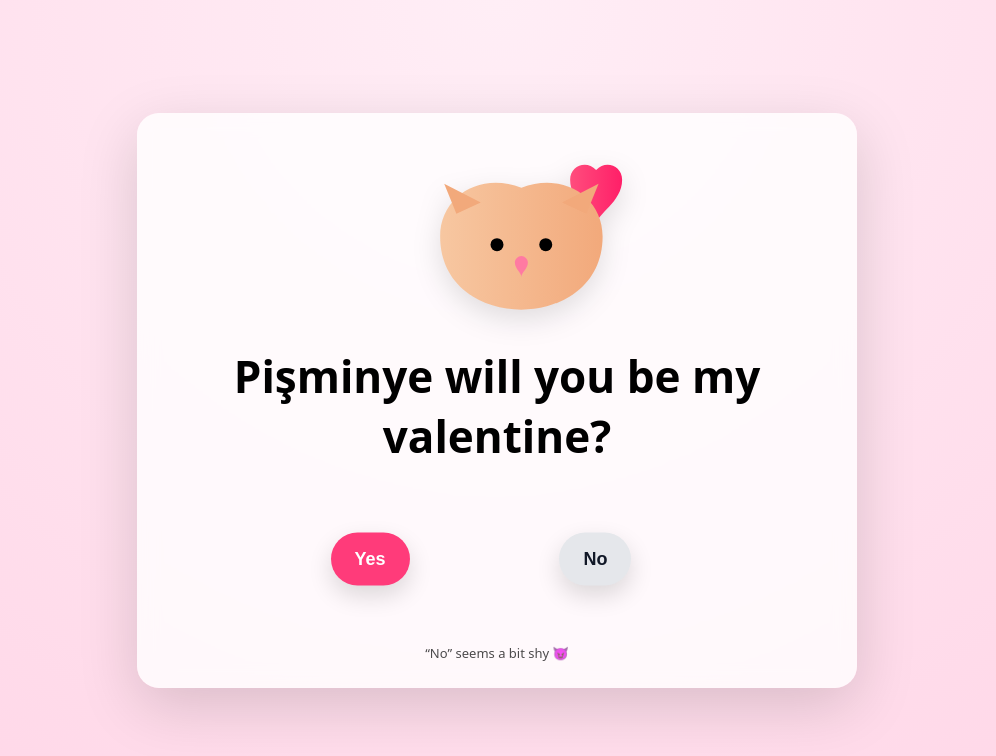
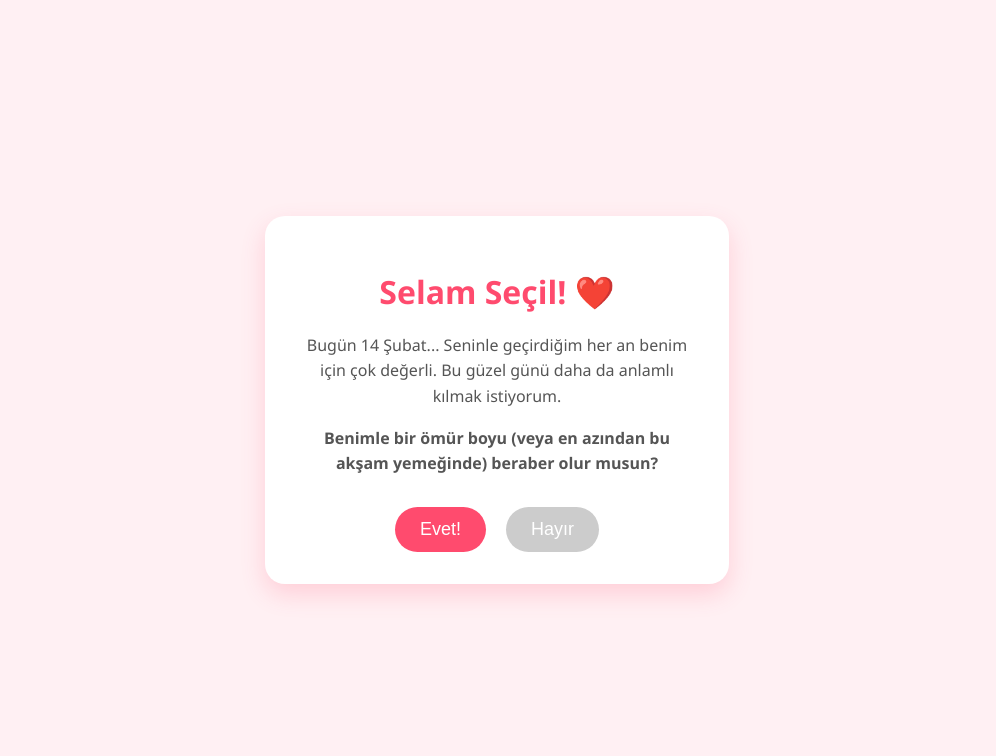
Before and after one commit to enesb-max/pisminye, a plain HTML site: page index.html in a window 1280 px wide. Shown: the whole page, without its empty margins (143-1139 px from the left). Drawn offline with nearby package versions, Linux system fonts and the light colour scheme.

Commit message:
Add files via upload

```diff
--- a/index.html
+++ b/index.html
@@ -1,302 +1,138 @@
 <!DOCTYPE html>
-<html lang="en">
+<html lang="tr">
 <head>
-  <meta charset="UTF-8" />
-  <meta name="viewport" content="width=device-width, initial-scale=1, viewport-fit=cover" />
-  <title>Will you be my Valentine?</title>
-
-  <!-- Confetti library -->
-  <script src="https://cdn.jsdelivr.net/npm/canvas-confetti@1.9.3/dist/confetti.browser.min.js"></script>
-
+    <meta charset="UTF-8">
+    <meta name="viewport" content="width=device-width, initial-scale=1.0">
+    <title>Sana Bir Mesajım Var! ❤️</title>
     <style>
-    :root {
-      --bg1: #ffd6e7;
-      --bg2: #ffeef6;
-      --card: #ffffffcc;
-      --yes: #ff3b7a;
-      --yesHover: #ff1f68;
+        body {
+            font-family: 'Segoe UI', Tahoma, Geneva, Verdana, sans-serif;
+            background-color: #fff0f3;
+            display: flex;
+            justify-content: center;
+            align-items: center;
+            height: 100vh;
+            margin: 0;
+            overflow: hidden;
+            text-align: center;
         }
 
-    * { box-sizing: border-box; }
-
-    body {
-      margin: 0;
-      min-height: 100svh;
-      display: grid;
-      place-items: center;
-      background: radial-gradient(circle at top, var(--bg2), var(--bg1));
-      font-family: system-ui, sans-serif;
-      overflow: hidden;
-      padding: 16px;
+        .container {
+            background: white;
+            padding: 2rem;
+            border-radius: 20px;
+            box-shadow: 0 10px 25px rgba(255, 75, 110, 0.2);
+            max-width: 400px;
+            width: 90%;
+            z-index: 10;
         }
 
-    /* FULL-SCREEN CONFETTI CANVAS */
-    #confettiCanvas {
-      position: fixed;
-      inset: 0;
-      width: 100vw;
-      height: 100vh;
-      pointer-events: none;
-      z-index: 9999;
-    }
+        h1 { color: #ff4b6e; margin-bottom: 20px; }
+        p { color: #555; line-height: 1.6; }
 
-    .card {
-      width: min(720px, 92vw);
-      padding: 26px 22px;
-      background: var(--card);
-      backdrop-filter: blur(10px);
-      border-radius: 22px;
-      text-align: center;
-      box-shadow: 0 18px 60px rgba(0,0,0,.15);
-    }
-
-    .art {
-      width: min(260px, 80vw);
-      margin: 0 auto 10px;
-      display: block;
-      filter: drop-shadow(0 10px 14px rgba(0,0,0,.12));
-    }
-
-    h1 {
-      font-size: clamp(26px, 4vw, 44px);
-      margin: 12px 0 18px;
-    }
-
-    .button-zone {
+        .buttons {
+            display: flex;
+            justify-content: center;
+            gap: 20px;
+            margin-top: 30px;
             position: relative;
-      width: min(520px, 92%);
-      height: 150px;
-      margin: 0 auto;
-      touch-action: none;
         }
 
         button {
-      position: absolute;
-      top: 50%;
-      transform: translateY(-50%);
-      padding: 16px 24px;
+            padding: 12px 25px;
             font-size: 18px;
-      font-weight: 800;
-      border-radius: 999px;
             border: none;
+            border-radius: 50px;
             cursor: pointer;
-      box-shadow: 0 10px 24px rgba(0,0,0,.14);
-      user-select: none;
-      -webkit-tap-highlight-color: transparent;
-      transition: transform .12s ease, background .12s ease;
+            transition: transform 0.2s;
         }
 
         #yesBtn {
-      left: 18%;
-      background: var(--yes);
-      color: #fff;
+            background-color: #ff4b6e;
+            color: white;
         }
-    #yesBtn:hover { background: var(--yesHover); }
 
         #noBtn {
-      left: 62%;
-      background: #e5e7eb;
-      color: #111827;
+            background-color: #ccc;
+            color: white;
+            position: relative;
         }
 
-    .hint {
-      margin-top: 10px;
-      font-size: 13px;
-      opacity: .7;
+        .hidden { display: none; }
+
+        #celebration {
+            font-size: 50px;
+            margin-bottom: 10px;
         }
 
-    .result {
-      display: none;
-      margin-top: 18px;
-      animation: pop .35s ease;
+        /* Arka plan kalpleri */
+        .heart {
+            position: absolute;
+            color: #ff4b6e;
+            opacity: 0.5;
+            animation: float 3s linear infinite;
         }
 
-    .result h2 {
-      font-size: clamp(30px, 4.5vw, 46px);
-      margin: 10px 0;
-    }
-
-    .fireworks {
-      width: min(380px, 90vw);
-      margin: 0 auto;
-      display: block;
-    }
-
-    @keyframes pop {
-      from { transform: scale(.96); opacity: 0; }
-      to { transform: scale(1); opacity: 1; }
+        @keyframes float {
+            0% { transform: translateY(100vh) rotate(0deg); opacity: 1; }
+            100% { transform: translateY(-10vh) rotate(360deg); opacity: 0; }
         }
     </style>
 </head>
+<body>
 
-<body>
-  <canvas id="confettiCanvas"></canvas>
+    <div class="container" id="mainCard">
+        <div id="questionArea">
+            <h1>Selam Seçil! ❤️</h1> <p>Bugün 14 Şubat... Seninle geçirdiğim her an benim için çok değerli. Bu güzel günü daha da anlamlı kılmak istiyorum.</p>
+            <p><strong>Benimle bir ömür boyu (veya en azından bu akşam yemeğinde) beraber olur musun?</strong></p>
 
-  <main class="card">
-    <!-- ANIMAL WITH HEART -->
-    <svg class="art" viewBox="0 0 320 240" xmlns="http://www.w3.org/2000/svg">
-      <defs>
-        <linearGradient id="fur" x1="0" x2="1">
-          <stop offset="0" stop-color="#f7c7a1"/>
-          <stop offset="1" stop-color="#f2a97b"/>
-        </linearGradient>
-        <linearGradient id="heart" x1="0" x2="1">
-          <stop offset="0" stop-color="#ff4d7d"/>
-          <stop offset="1" stop-color="#ff1f68"/>
-        </linearGradient>
-      </defs>
+            <div class="buttons">
+                <button id="yesBtn" onclick="celebrate()">Evet!</button>
+                <button id="noBtn" onmouseover="moveButton()">Hayır</button>
+            </div>
+        </div>
 
-      <path d="M250 50 C250 33 270 25 282 38
-               C294 25 314 33 314 50
-               C314 78 282 92 282 106
-               C282 92 250 78 250 50Z"
-            fill="url(#heart)"/>
-
-      <path d="M90 120 C90 70 140 40 190 60
-               C240 40 290 70 290 120
-               C290 180 240 210 190 210
-               C140 210 90 180 90 120Z"
-            fill="url(#fur)"/>
-
-      <path d="M110 92 L95 55 L140 78 Z" fill="#f2a97b"/>
-      <path d="M270 92 L285 55 L240 78 Z" fill="#f2a97b"/>
-
-      <circle cx="160" cy="130" r="8"/>
-      <circle cx="220" cy="130" r="8"/>
-
-      <path d="M190 144 C186 144 182 148 182 152
-               C182 160 190 164 190 170
-               C190 164 198 160 198 152
-               C198 148 194 144 190 144Z"
-            fill="#ff7aa2"/>
-    </svg>
-
-    <h1>Pişminye will you be my valentine?</h1>
-
-    <section class="button-zone" id="zone">
-      <button id="yesBtn">Yes</button>
-      <button id="noBtn">No</button>
-    </section>
-
-    <!-- HINT -->
-    <div class="hint" id="hint">“No” seems a bit shy 😈</div>
-
-    <section class="result" id="result">
-      <h2>YAY! 🎉</h2>
-      <img
-        class="fireworks"
-        src="https://media.giphy.com/media/26ufdipQqU2lhNA4g/giphy.gif"
-        alt="Fireworks"
-      />
-    </section>
-  </main>
+        <div id="successMessage" class="hidden">
+            <div id="celebration">🎉❤️✨</div>
+            <h1>Harika!</h1>
+            <p>Dünyanın en mutlu insanı oldum! 14 Şubat akşamı seni kapıdan alıyorum. Hazır ol! 🥰</p>
+        </div>
+    </div>
 
     <script>
-    const zone = document.getElementById("zone");
-    const yesBtn = document.getElementById("yesBtn");
-    const noBtn = document.getElementById("noBtn");
-    const result = document.getElementById("result");
-    const hint = document.getElementById("hint");
+        // "Hayır" butonunun kaçma fonksiyonu
+        function moveButton() {
+            const btn = document.getElementById('noBtn');
+            const x = Math.random() * (window.innerWidth - btn.clientWidth);
+            const y = Math.random() * (window.innerHeight - btn.clientHeight);
 
-    /* ---------- CONFETTI ---------- */
-    const confettiCanvas = document.getElementById("confettiCanvas");
-
-    function resizeConfettiCanvas() {
-      const dpr = Math.max(1, window.devicePixelRatio || 1);
-      confettiCanvas.width = Math.floor(window.innerWidth * dpr);
-      confettiCanvas.height = Math.floor(window.innerHeight * dpr);
-      confettiCanvas.style.width = "100vw";
-      confettiCanvas.style.height = "100vh";
+            btn.style.position = 'fixed';
+            btn.style.left = x + 'px';
+            btn.style.top = y + 'px';
         }
 
-    resizeConfettiCanvas();
-    window.addEventListener("resize", resizeConfettiCanvas);
-    window.addEventListener("orientationchange", () => setTimeout(resizeConfettiCanvas, 150));
+        // "Evet" butonuna basınca olacaklar
+        function celebrate() {
+            document.getElementById('questionArea').classList.add('hidden');
+            document.getElementById('successMessage').classList.remove('hidden');
 
-    const confettiInstance = confetti.create(confettiCanvas, {
-      resize: false,
-      useWorker: true
-    });
-
-    function fullScreenConfetti() {
-      const end = Date.now() + 1600;
-
-      (function frame() {
-        confettiInstance({
-          particleCount: 12,
-          spread: 90,
-          startVelocity: 45,
-          ticks: 180,
-          origin: { x: Math.random(), y: Math.random() * 0.3 }
-        });
-        if (Date.now() < end) requestAnimationFrame(frame);
-      })();
-
-      setTimeout(() => {
-        confettiInstance({
-          particleCount: 300,
-          spread: 140,
-          startVelocity: 60,
-          ticks: 220,
-          origin: { x: 0.5, y: 0.55 }
-        });
-      }, 300);
+            // Konfeti niyetine kalp yağmuru
+            for(let i = 0; i < 50; i++) {
+                createHeart();
+            }
         }
 
-    /* ---------- YES BUTTON GROWS ---------- */
-    let yesScale = 1;
-    function growYes() {
-      yesScale = Math.min(2.2, yesScale + 0.1);
-      yesBtn.style.transform = `translateY(-50%) scale(${yesScale})`;
+        function createHeart() {
+            const heart = document.createElement('div');
+            heart.classList.add('heart');
+            heart.innerHTML = '❤️';
+            heart.style.left = Math.random() * 100 + 'vw';
+            heart.style.animationDuration = (Math.random() * 2 + 3) + 's';
+            heart.style.fontSize = (Math.random() * 20 + 10) + 'px';
+            document.body.appendChild(heart);
+
+            setTimeout(() => { heart.remove(); }, 5000);
         }
-
-    /* ---------- NO BUTTON RUNS AWAY ---------- */
-    function clamp(n, min, max) {
-      return Math.max(min, Math.min(max, n));
-    }
-
-    function moveNo(px, py) {
-      const z = zone.getBoundingClientRect();
-      const b = noBtn.getBoundingClientRect();
-
-      let dx = (b.left + b.width / 2) - px;
-      let dy = (b.top + b.height / 2) - py;
-      let mag = Math.hypot(dx, dy) || 1;
-      dx /= mag;
-      dy /= mag;
-
-      let newLeft = (b.left - z.left) + dx * 150;
-      let newTop  = (b.top - z.top) + dy * 150;
-
-      newLeft = clamp(newLeft, 0, z.width - b.width);
-      newTop  = clamp(newTop, 0, z.height - b.height);
-
-      noBtn.style.left = newLeft + "px";
-      noBtn.style.top = newTop + "px";
-      noBtn.style.transform = "none";
-
-      growYes();
-    }
-
-    zone.addEventListener("pointermove", e => {
-      const b = noBtn.getBoundingClientRect();
-      const d = Math.hypot(
-        (b.left + b.width / 2) - e.clientX,
-        (b.top + b.height / 2) - e.clientY
-      );
-      if (d < 140) moveNo(e.clientX, e.clientY);
-    });
-
-    noBtn.addEventListener("click", e => e.preventDefault());
-
-    /* ---------- YES CLICK ---------- */
-    yesBtn.addEventListener("click", () => {
-      zone.style.display = "none";
-      hint.style.display = "none";     // HIDE THE HINT
-      result.style.display = "block";
-      resizeConfettiCanvas();
-      fullScreenConfetti();
-    });
     </script>
 </body>
 </html>
```
Lines whose indentation alone changed are shown as unchanged.
